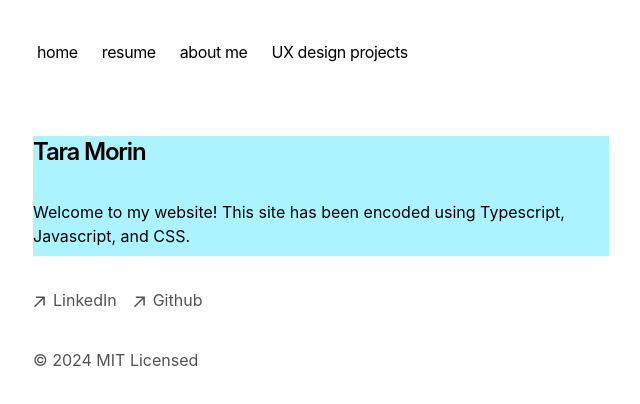
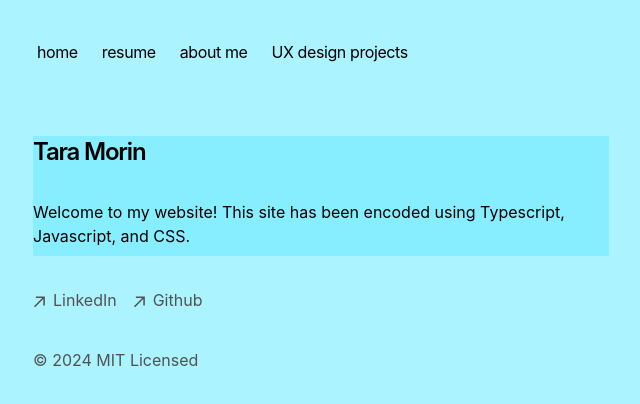
Before and after one commit to tara-morin/website, a Next.js app: page / in a window 1280 px wide. Shown: the top 404 px of the page, without its empty margins (319-959 px from the left). Built offline with nearby package versions, Linux system fonts and the light colour scheme.

Commit message:
background color again

```diff
--- a/app/global.css
+++ b/app/global.css
@@ -32,6 +32,7 @@
 
 html {
   min-width: 360px;
+  background-color: #6bebff91;
 }
 
 .prose .anchor {
```
